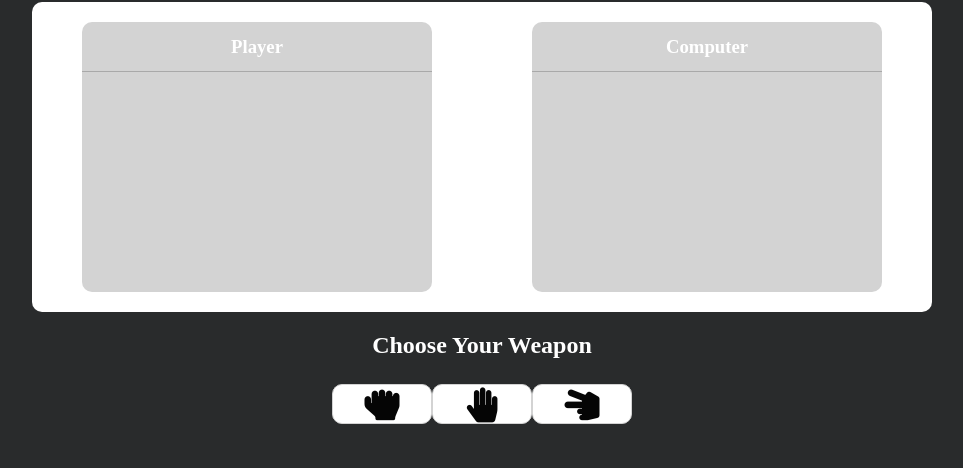
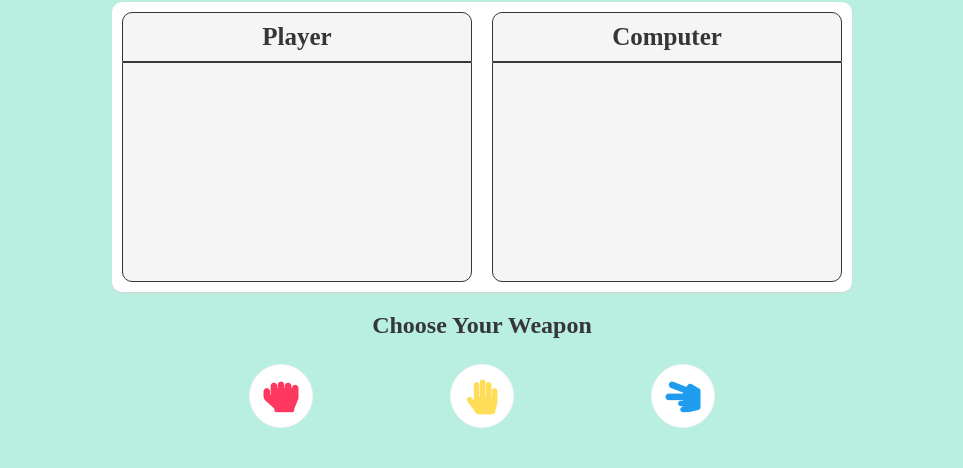
Before and after one commit to adcanis/rock-paper-scissors, a plain HTML site: page index.html in a window 1280 px wide. Shown: the part 80-548 px from the top of the page, without its empty margins (158-1121 px from the left). Drawn offline with Linux system fonts and the light colour scheme.

Commit message:
Add files via upload

```diff
--- a/app.js
+++ b/app.js
@@ -17,19 +17,19 @@ function game(playerInput) {
     let playerIcon = document.querySelector('#playerDisplay');
     let computerIcon = document.querySelector('#computerDisplay');
     if (playerInput === 'rock') {
-        playerIcon = playerDisplay.innerHTML = 'rock';
+        playerIcon = playerDisplay.setAttribute('class', 'fas fa-hand-rock');
     } else if (playerInput === 'paper') {
-        playerIcon = playerDisplay.innerHTML = 'paper';
+        playerIcon = playerDisplay.setAttribute('class', 'fas fa-hand-paper');
     } else if (playerInput === 'scissors') {
-        playerIcon = playerDisplay.innerHTML = 'scissors';
+        playerIcon = playerDisplay.setAttribute('class', 'fas fa-hand-scissors');
     }
 
     if (computerInput === 'rock') {
-        computerIcon = computerDisplay.innerHTML = 'rock';
+        computerIcon = computerDisplay.setAttribute('class', 'fas fa-hand-rock');
     } else if (computerInput === 'paper') {
-        computerIcon = computerDisplay.innerHTML = 'paper';
+        computerIcon = computerDisplay.setAttribute('class', 'fas fa-hand-paper');
     } else if (computerInput === 'scissors') {
-        computerIcon = computerDisplay.innerHTML = 'scissors';
+        computerIcon = computerDisplay.setAttribute('class', 'fas fa-hand-scissors');
     }
 
     if (playerInput === 'rock' && computerInput === 'scissors') {
--- a/index.html
+++ b/index.html
@@ -14,7 +14,7 @@
 <body>
     <!-- Header -->
 <div class="header"></div>
-<h1 class="title"><span><i class="fas fa-hand-rock"></i></span> Rock <span><i class="fas fa-hand-paper"></i></span> Paper <span><i class="fas fa-hand-scissors"></i></span> Scissors </h1>
+<h1 class="title">ROCK PAPER SCISSORS</h1>
 </div>
 
 <!--  Game Box's  -->
--- a/style.css
+++ b/style.css
@@ -10,7 +10,7 @@
 
 .title {
     font-size: 40px;
-    color: #f5f5f5;
+    color: #363636;
 }
 
 body{
@@ -18,8 +18,7 @@ body{
     display: flex;
     flex-direction: column;
     align-items: center;
-    background-color: #292b2c;
-    background-position: center;
+    background-color: #b9efe1;
 }
 
 .container{
@@ -28,25 +27,31 @@ body{
     border-radius: 10px;
     box-shadow: 2px .5;
     margin-top: 10px;
+    box-shadow: 0 1px 2px lightgrey;
 }
+
+
 .container .game_section{
     width: 350px;
-    margin: 20px 50px;
+    margin: 10px 10px;
 }
 
 h3 {
-    color: #ffffff;
+    color: #363636;
+    font-weight: 900;
+    font-size: 25px;
 }
 
 
 .game_section .display {
-    background: lightgrey;
+    background: #f5f5f5;
     display: flex;
     align-items: center;
     justify-content: center;
     border-top-left-radius: 10px;
     border-top-right-radius: 10px;
-    border-bottom: 1px solid darkgrey;
+    border: 1px solid #363636;
+
     height: 50px;
 }
 
@@ -54,12 +59,27 @@ h3 {
     display: flex;
     align-items: center;
     justify-content: center;
-    background : lightgrey;
+    background : #f5f5f5;
+    border: 1px solid #363636;
     border-bottom-left-radius: 10px;
     border-bottom-right-radius: 10px;
     height: 220px;
     font-size: 100px;
     color: #050505;
+}
+
+
+
+.fa-hand-rock {
+    color: #ff3860;
+}
+
+.fa-hand-paper {
+    color: #ffdd57;
+}
+
+.fa-hand-scissors {
+    color: #209cee;
 }
 
 
@@ -70,32 +90,31 @@ h3 {
 
 #selector_title {
     display: flex;
-    color: #ffffff;
+    color: #363636;
     justify-content: center;
     margin-top: 20px;
 }
 
 .selector_buttons {
     display: flex;
-    justify-content: center;
+    justify-content: space-evenly;
     margin-top: 25px;
 }
 
 button {
-    height: 40px;
-    width: 100px;
+    height: 64px;
+    width: 64px;
     background-color: #ffffff;
-    border: 1px solid lightgrey;
-    border-radius: 10px;
+    outline: none;
+    border: 1px solid #f5f5f5;
+    border-radius: 50px;
     font-size: 35px;
-    color: #050505;
 
 }
 
 button:hover, button:focus {
-    background-color: #e1f1ff;
-    box-shadow: 0 1px 5px #ffffff;
-    border: 1px solid #60a9ff;
+    cursor: pointer;
+    opacity: 75%;
 }
 
 .copyright {
@@ -103,10 +122,10 @@ button:hover, button:focus {
     justify-content: center;
     font-size: 16px;
     margin-top: 50px;
-    color: #f5f5f5;
+    color: #363636;
 }
 
 #copyrightLink {
     text-decoration: none;
-    color: #f5f5f5;
+    color: #363636;
 }
```
